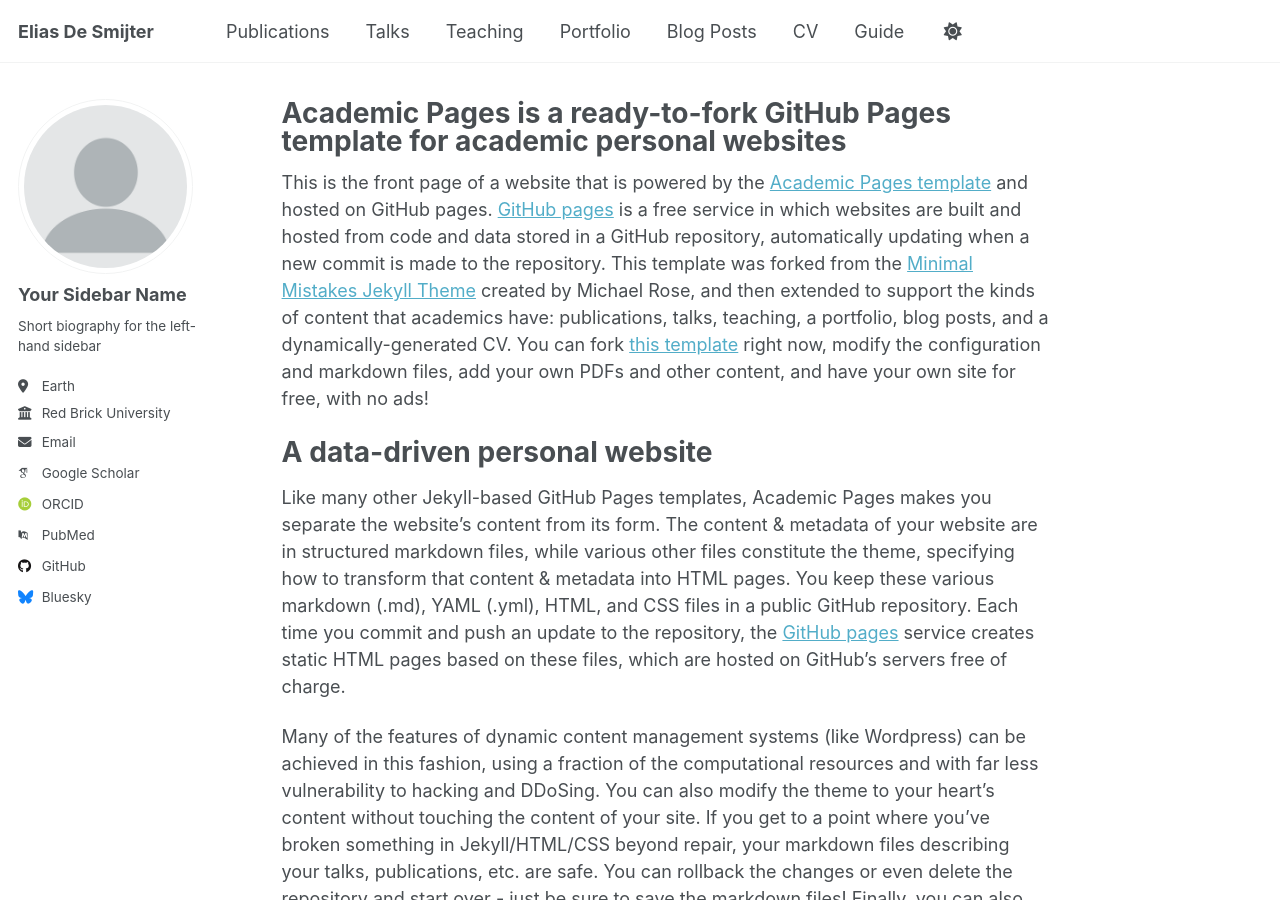
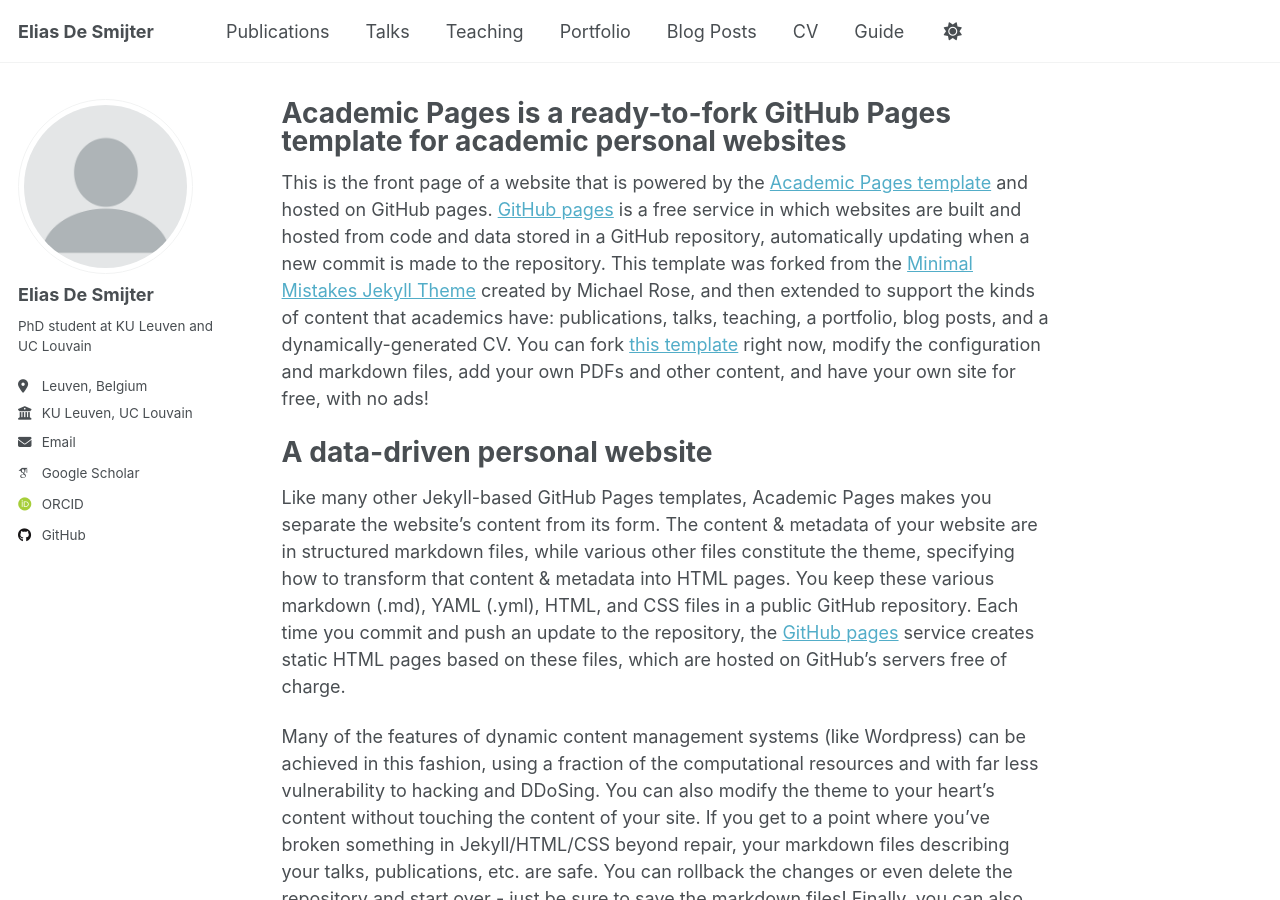
Before and after one commit to EliasDeSmijter/eliasdesmijter.github.io, a Jekyll site: the page built from _pages/about.md, in a window 1280 px wide and 900 px high. Built offline with Jekyll 4.4.1, drawn with Linux system fonts in a browser that asks for light colours; some web fonts are replaced.

Commit message:
Update _config.yml

```diff
--- a/_config.yml
+++ b/_config.yml
@@ -23,21 +23,21 @@
 author:
   # Biographic information
   avatar           : "profile.png"
-  name             : "Your Sidebar Name"
+  name             : "Elias De Smijter"
   pronouns         : # example: "she/her"
-  bio              : "Short biography for the left-hand sidebar"
-  location         : "Earth"
-  employer         : "Red Brick University"
+  bio              : "PhD student at KU Leuven and UC Louvain"
+  location         : "Leuven, Belgium"
+  employer         : "KU Leuven, UC Louvain"
   uri              : # URL
-  email            : "none@example.org"
+  email            : "elias.desmijter@kuleuven.be"
 
   # Academic websites
   arxiv            : # URL - Update with the correct link to your profile
-  googlescholar    : "https://scholar.google.com/citations?user=PS_CX0AAAAAJ"
+  googlescholar    : "https://scholar.google.com/citations?user=dRE_p54AAAAJ"
   impactstory      : # URL
-  orcid            : "http://orcid.org/yourorcidurl"
+  orcid            : "http://orcid.org/0009-0009-1059-4360"
   semantic         : # URL
-  pubmed           : "https://www.ncbi.nlm.nih.gov/pubmed/?term=john+snow"
+  pubmed           : # URL
   researchgate     : # URL
   scopus           : # URL
 
@@ -45,12 +45,12 @@
   bitbucket        : # Username - Update with your username on the site
   codepen          : # Username
   dribbble         : # Username
-  github           : "academicpages"
+  github           : "eliasdesmijter"
   kaggle           : # Username
   stackoverflow    : # User number or user number and name (i.e., use "1" or "1/jeff-atwood")
 
   # Social media
-  bluesky          : "bsky.app" # Replace this with you Bluesky username
+  bluesky          : # Replace this with you Bluesky username
   facebook         : # Username
   flickr           : # Username
   foursquare       : # Username
```
